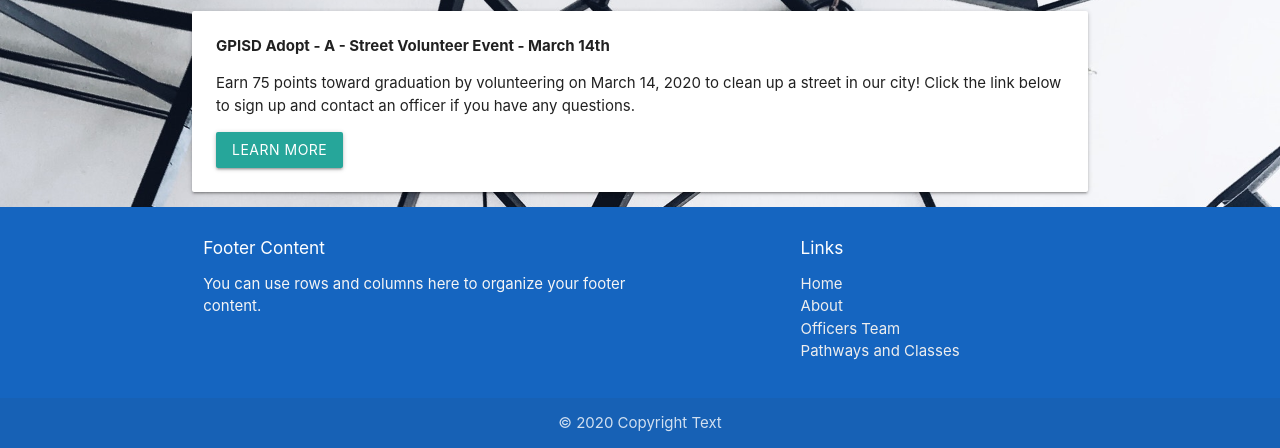
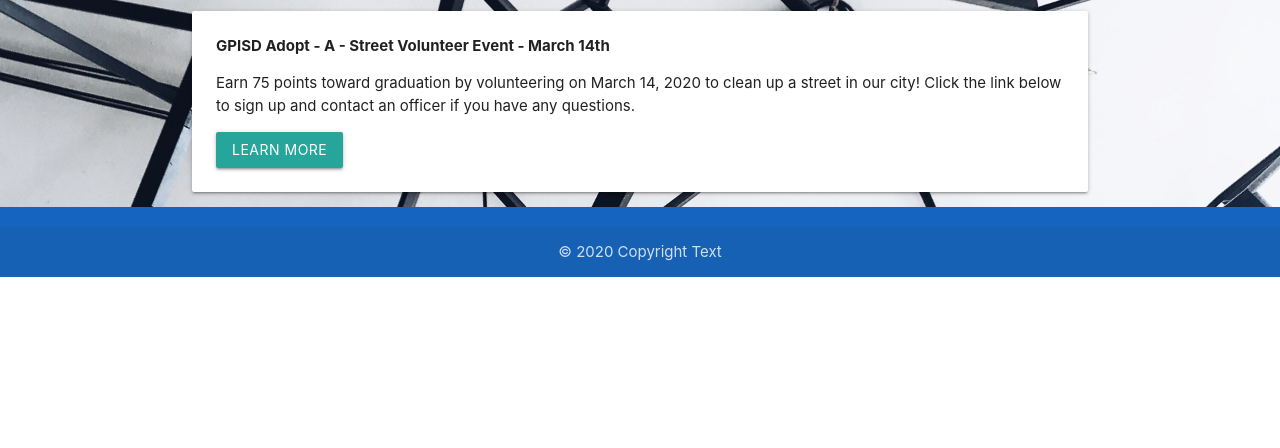
Before and after one commit to fastfists/TSAZone, a Flask app: page / in a window 1280 px wide. Shown: the part 2409-2857 px from the top of the page. After the commit the page ends 2686 px from the top, so only its background shows below. Run offline with Flask 2, Linux system fonts and the light colour scheme.

Commit message:
footer changes

```diff
--- a/templates/includes/footer.html
+++ b/templates/includes/footer.html
@@ -1,21 +1,4 @@
 <footer class="page-footer blue darken-3">
-    <div class="container">
-        <div class="row">
-            <div class="col l6 s12">
-                <h6 class="white-text">Footer Content</h6>
-                <p class="grey-text text-lighten-4">You can use rows and columns here to organize your footer content.</p>
-            </div>
-            <div class="col l4 offset-l2 s12">
-                <h6 class="white-text">Links</h6>
-                <ul>
-                    <li><a class="grey-text text-lighten-3" href="/">Home</a></li>
-                    <li><a class="grey-text text-lighten-3" href="/about">About</a></li>
-                    <li><a class="grey-text text-lighten-3" href="/officers">Officers Team</a></li>
-                    <li><a class="grey-text text-lighten-3" href="/pathways">Pathways and Classes</a></li>
-                </ul>
-            </div>
-        </div>
-    </div>
     <div class="footer-copyright center">
         <div class="container">
             © 2020 Copyright Text
```
